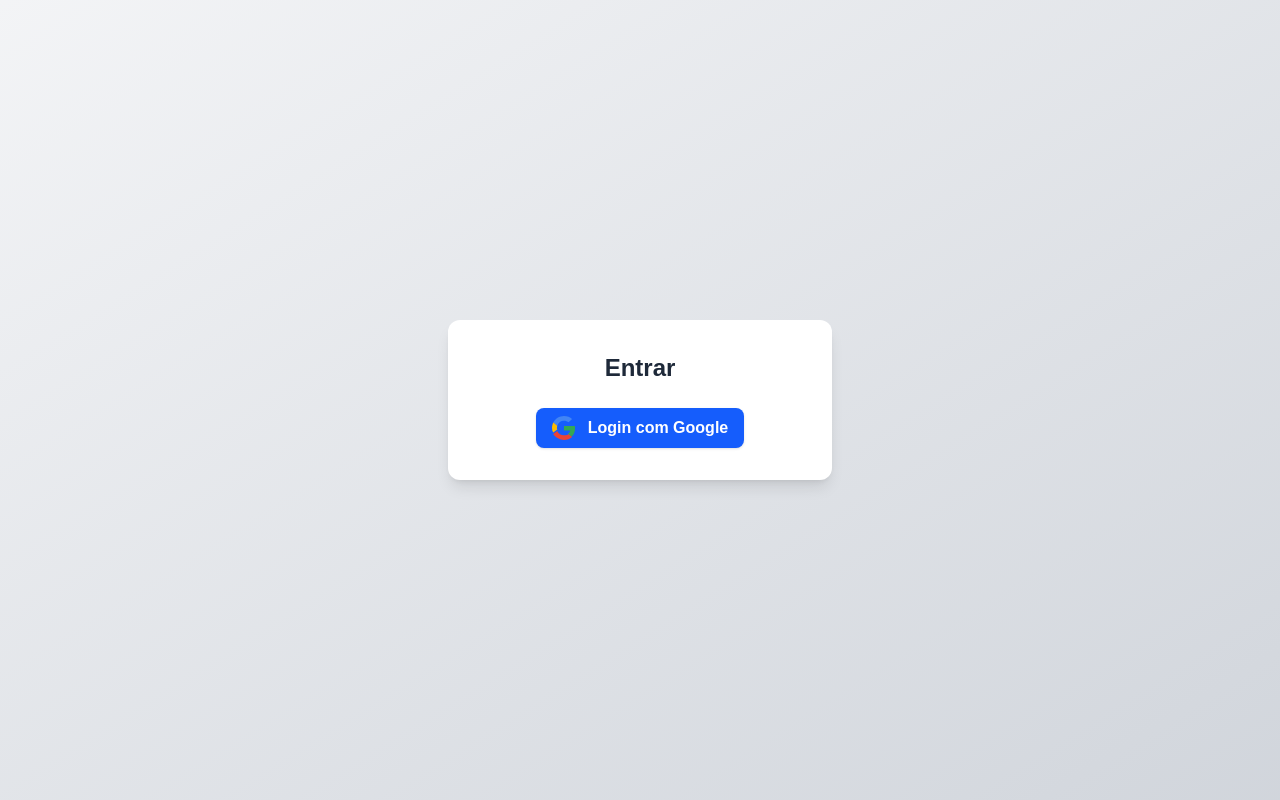
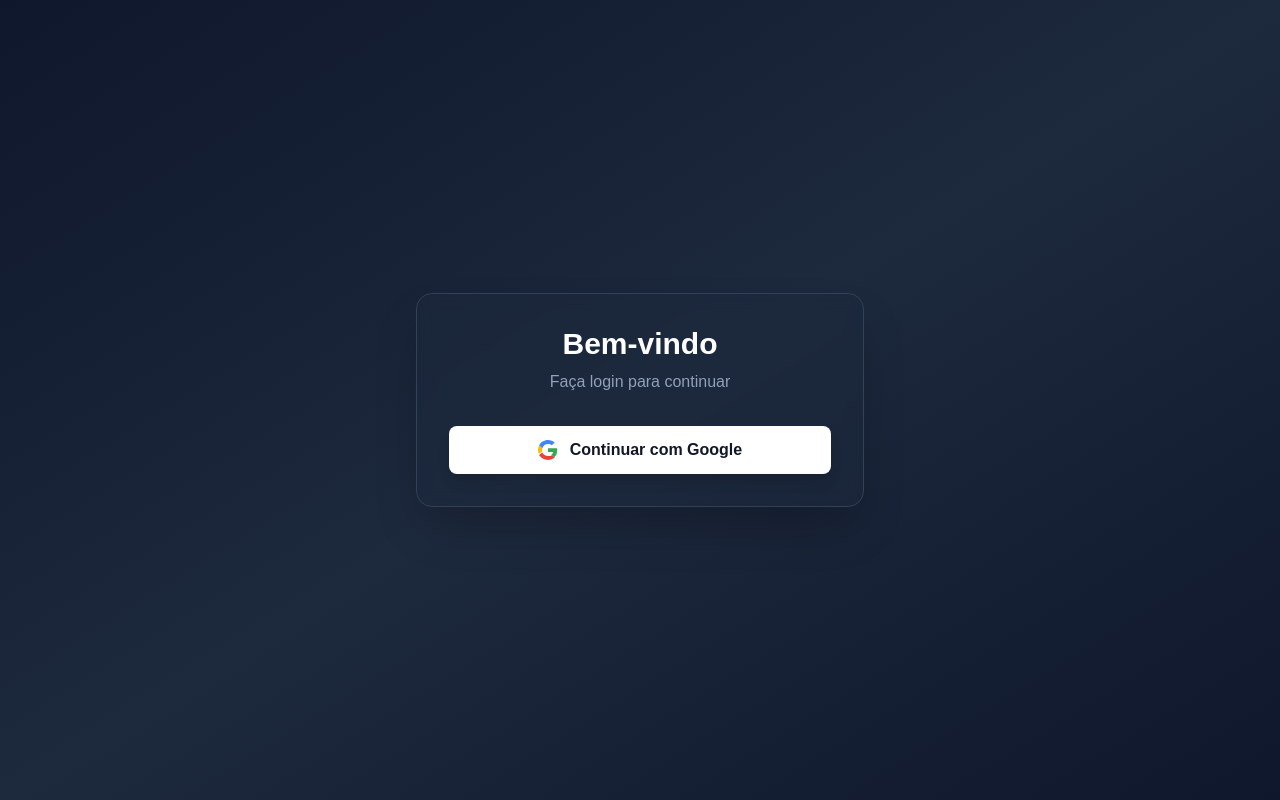
Before and after one commit to Math3ux/game_list, a Next.js app: page /login in a window 1280 px wide. Built offline with nearby package versions, Linux system fonts and the light colour scheme.

Commit message:
refactor login page styling and update button text

```diff
--- a/app/login/page.tsx
+++ b/app/login/page.tsx
@@ -3,23 +3,43 @@ import { signIn } from "next-auth/react";
 
 export default function Login() {
   return (
-    <div className="flex min-h-screen items-center justify-center bg-linear-to-br from-gray-100 to-gray-300">
-      <div className="bg-white rounded-xl shadow-lg p-8 flex flex-col items-center w-full max-w-sm">
-        <h2 className="text-2xl font-bold mb-6 text-gray-800">Entrar</h2>
+    <div className="flex min-h-screen items-center justify-center bg-gradient-to-br from-slate-900 via-slate-800 to-slate-900">
+      <div className="bg-slate-800/50 backdrop-blur-sm border border-slate-700 rounded-2xl shadow-2xl p-8 flex flex-col items-center w-full max-w-md">
+        <h1 className="text-3xl font-bold mb-2 text-white">Bem-vindo</h1>
+        <p className="text-slate-400 mb-8 text-center">
+          Faça login para continuar
+        </p>
         <button
           onClick={() => signIn("google", { callbackUrl: "/" })}
-          className="flex items-center gap-3 bg-blue-600 hover:bg-blue-700 text-white font-semibold py-2 px-4 rounded-lg shadow transition-all duration-150"
+          className="flex items-center justify-center gap-3 bg-white hover:bg-gray-100 text-gray-900 font-semibold py-3 px-6 rounded-lg shadow-lg transition-all duration-200 w-full hover:scale-105 active:scale-95"
         >
-          <svg width="24" height="24" viewBox="0 0 48 48" className="inline-block">
+          <svg
+            width="20"
+            height="20"
+            viewBox="0 0 48 48"
+            className="inline-block"
+          >
             <g>
-              <path fill="#4285F4" d="M24 9.5c3.54 0 6.73 1.22 9.24 3.22l6.9-6.9C36.36 2.16 30.55 0 24 0 14.61 0 6.44 5.48 2.44 13.44l8.06 6.27C12.47 13.09 17.73 9.5 24 9.5z"/>
-              <path fill="#34A853" d="M46.09 24.5c0-1.64-.15-3.22-.43-4.75H24v9.01h12.44c-.54 2.91-2.16 5.38-4.61 7.04l7.19 5.59C43.99 37.09 46.09 31.27 46.09 24.5z"/>
-              <path fill="#FBBC05" d="M10.5 28.71c-1.02-2.99-1.02-6.23 0-9.22l-8.06-6.27C.82 17.61 0 20.71 0 24c0 3.29.82 6.39 2.44 9.22l8.06-6.27z"/>
-              <path fill="#EA4335" d="M24 48c6.55 0 12.07-2.16 16.13-5.89l-7.19-5.59c-2.01 1.35-4.59 2.15-8.94 2.15-6.27 0-11.53-3.59-13.5-8.71l-8.06 6.27C6.44 42.52 14.61 48 24 48z"/>
-              <path fill="none" d="M0 0h48v48H0z"/>
+              <path
+                fill="#4285F4"
+                d="M24 9.5c3.54 0 6.73 1.22 9.24 3.22l6.9-6.9C36.36 2.16 30.55 0 24 0 14.61 0 6.44 5.48 2.44 13.44l8.06 6.27C12.47 13.09 17.73 9.5 24 9.5z"
+              />
+              <path
+                fill="#34A853"
+                d="M46.09 24.5c0-1.64-.15-3.22-.43-4.75H24v9.01h12.44c-.54 2.91-2.16 5.38-4.61 7.04l7.19 5.59C43.99 37.09 46.09 31.27 46.09 24.5z"
+              />
+              <path
+                fill="#FBBC05"
+                d="M10.5 28.71c-1.02-2.99-1.02-6.23 0-9.22l-8.06-6.27C.82 17.61 0 20.71 0 24c0 3.29.82 6.39 2.44 9.22l8.06-6.27z"
+              />
+              <path
+                fill="#EA4335"
+                d="M24 48c6.55 0 12.07-2.16 16.13-5.89l-7.19-5.59c-2.01 1.35-4.59 2.15-8.94 2.15-6.27 0-11.53-3.59-13.5-8.71l-8.06 6.27C6.44 42.52 14.61 48 24 48z"
+              />
+              <path fill="none" d="M0 0h48v48H0z" />
             </g>
           </svg>
-          Login com Google
+          Continuar com Google
         </button>
       </div>
     </div>
```
